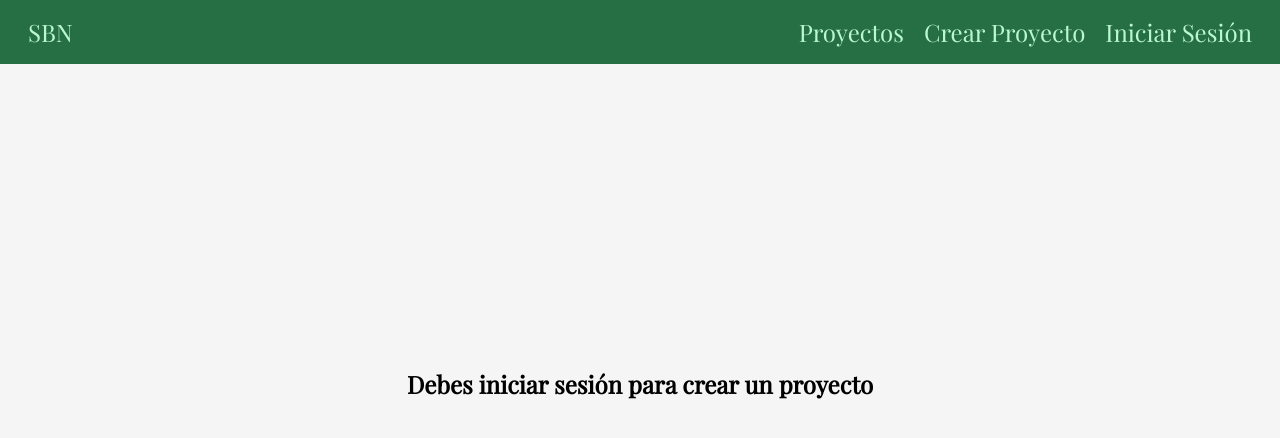
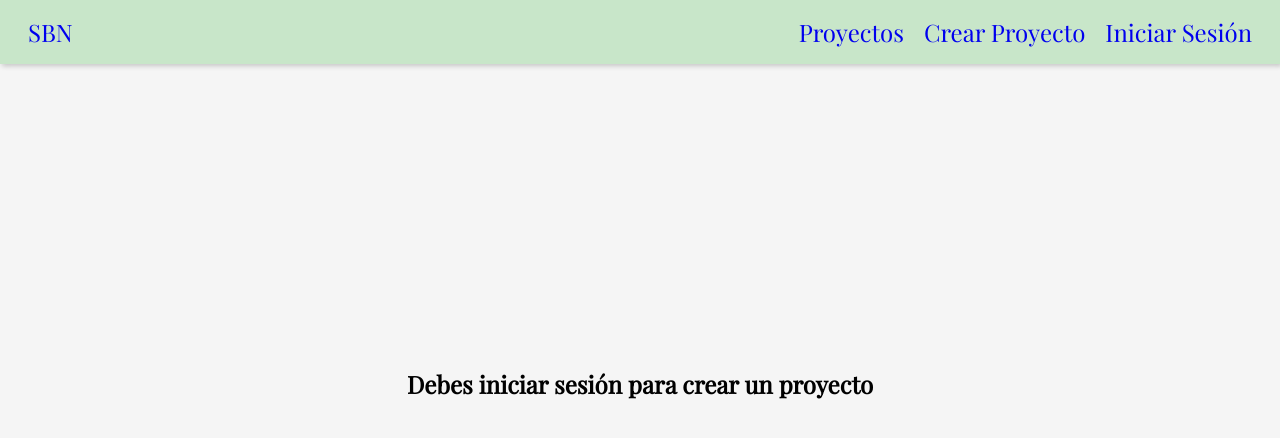
Before and after one commit to alexandrelord/NBS--refactored, a React (Create React App) app in the folder frontend/: page /projects/create in a window 1280 px wide. Shown: the top 438 px of the page. Built offline with nearby package versions, Linux system fonts and the light colour scheme.

Commit message:
refactor css style

```diff
--- a/frontend/src/App.tsx
+++ b/frontend/src/App.tsx
@@ -9,13 +9,11 @@ import ProjectDetail from './components/Projects/Detail/Detail';
 import NoMatch from './components/NoMatch/NoMatch';
 import LoginSuccess from './components/Auth/SuccessOrFailure/LoginSuccess';
 import ProjectCreate from './components/Projects/Create/Create';
-import Test from './components/Test/Test';
 
 function App() {
     return (
         <Routes>
             <Route path="detail" element={<ProjectDetail />} />
-            <Route path="test" element={<Test />} />
             <Route path="/" element={<Home />} />
             <Route path="/" element={<Layout />}>
                 <Route path="login" element={<Login />} />
--- a/frontend/src/components/Home/Home.module.css
+++ b/frontend/src/components/Home/Home.module.css
@@ -17,7 +17,7 @@
     flex-direction: column;
     justify-content: center;
     align-items: center;
-    color: rgb(187, 247, 208);
+    color: var(--green);
 }
 
 .home-title h1 {
@@ -42,5 +42,6 @@
 
 a:link,
 a:visited {
-    color: rgb(187, 247, 208);
+    /* color: rgb(187, 247, 208); */
+    /* color: black; */
 }
--- a/frontend/src/components/NavBar/NavBar.module.css
+++ b/frontend/src/components/NavBar/NavBar.module.css
@@ -1,4 +1,4 @@
-.home-page {
+nav {
     display: flex;
     justify-content: space-between;
     align-items: center;
@@ -10,15 +10,8 @@
 }
 
 .other-pages {
-    display: flex;
-    justify-content: space-between;
-    align-items: center;
-    padding: 1rem 1.75rem;
-    z-index: 20;
-    font-size: 1.5rem;
-    position: relative;
-    z-index: 1;
-    background-color: #266f45;
+    background-color: var(--green);
+    box-shadow: 2px 2px 5px rgb(0 0 0 / 20%);
 }
 
 .menu {
--- a/frontend/src/components/Projects/Card/ProjectCard.module.css
+++ b/frontend/src/components/Projects/Card/ProjectCard.module.css
@@ -23,7 +23,7 @@
     flex-direction: column;
     align-items: center;
     justify-content: center;
-    background-color: #266f45;
+    background-color: var(--green);
     gap: 0.5rem;
 }
 
--- a/frontend/src/components/Projects/Create/Form/Form.module.css
+++ b/frontend/src/components/Projects/Create/Form/Form.module.css
@@ -16,7 +16,7 @@
 
 .form {
     grid-area: 'form';
-    background-color: var(--yellow);
+    background-color: var(--green);
 }
 
 .form-image {
@@ -73,7 +73,7 @@ textarea {
     border: none;
     padding: 0.5rem;
     font-size: 1.5rem;
-    background-color: rgb(253, 230, 155);
+    background-color: var(--light-green);
 }
 
 .input-container > textarea {
@@ -108,7 +108,7 @@ select:focus {
     padding: 0.5rem;
     font-size: 1.8rem;
     font-family: 'Playfair Display', serif;
-    background-color: rgb(253, 230, 155);
+    background-color: var(--light-green);
     cursor: pointer;
     width: 15rem;
 }
@@ -128,7 +128,7 @@ select:focus {
     font-size: 0.75rem;
     border: none;
     cursor: pointer;
-    background-color: rgb(253, 230, 155);
+    background-color: var(--green);
 }
 
 .button-container .up {
--- a/frontend/src/components/Projects/Detail/Detail.module.css
+++ b/frontend/src/components/Projects/Detail/Detail.module.css
@@ -4,25 +4,25 @@
     height: 100vh;
     gap: 1rem;
     padding: 1rem;
-    color: whitesmoke;
+    color: var(--light-green);
     background-color: black;
 }
 
 .left-container {
     grid-column: 1;
-    background-color: var(--green);
+    background-color: var(--dark-green);
     padding: 1rem;
     position: relative;
 }
 
 .middle-container {
     grid-column: 2;
-    background-color: var(--green);
+    background-color: var(--dark-green);
 }
 
 .right-container {
     grid-column: 3;
-    background-color: var(--green);
+    background-color: var(--dark-green);
     position: relative;
 }
 
--- a/frontend/src/index.css
+++ b/frontend/src/index.css
@@ -7,9 +7,10 @@
 }
 
 :root {
-    --yellow: rgb(250, 206, 57);
-    --green: #266f45;
-    --ice-blue: rgb(210, 220, 226);
+    /* --yellow: rgb(250, 206, 57); */
+    --dark-green: rgb(38, 111, 69);
+    --green: rgb(200, 230, 201);
+    --light-green: rgb(240, 250, 240);
 }
 
 body {
```
Also changed, not shown: 2 other files (tests, documents, lock files or other folders).
